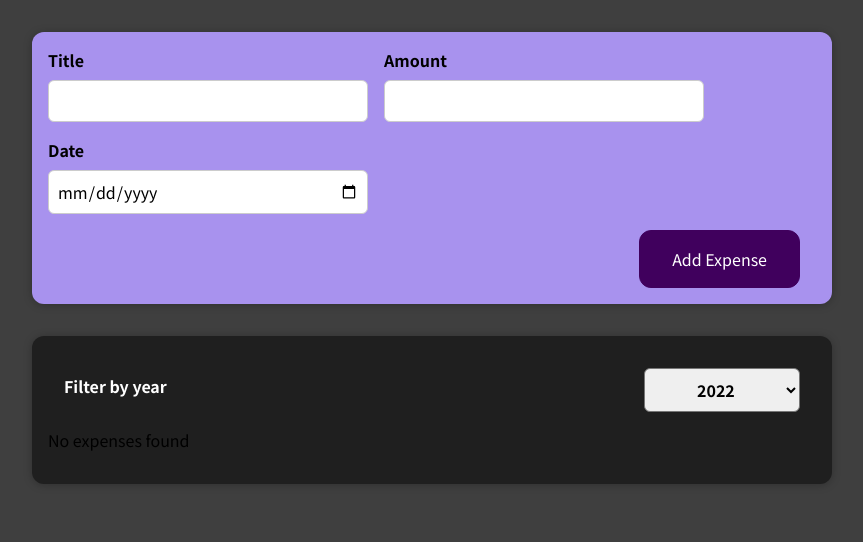
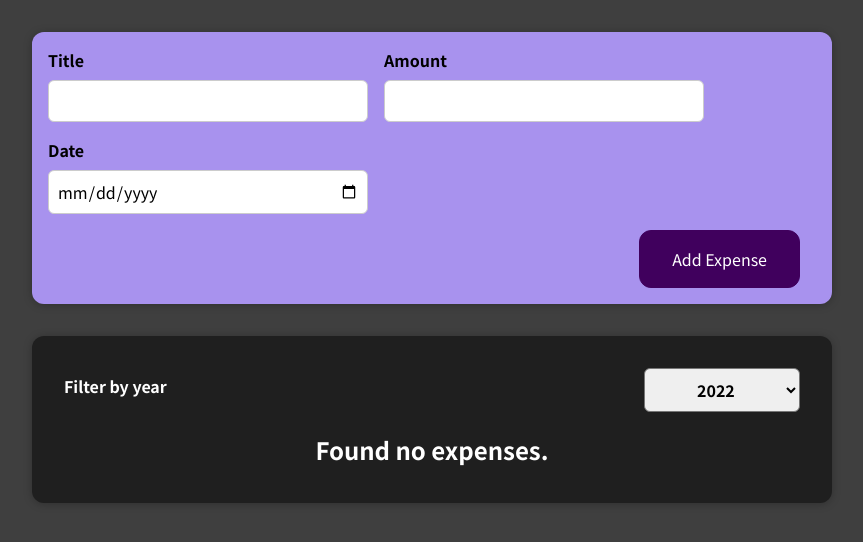
Before and after one commit to ivanmirandaortega/expense-tracker, a React (Create React App) app: page / in a window 1280 px wide. Shown: the top 542 px of the page, without its empty margins (208-1071 px from the left). Built offline with nearby package versions, Linux system fonts and the light colour scheme.

Commit message:
refactored conditional statement into a new expense list component"

```diff
--- a/src/components/ExpenseItem/ExpenseItem.js
+++ b/src/components/ExpenseItem/ExpenseItem.js
@@ -5,6 +5,7 @@
 
 function ExpenseItem(props) {
     return (
+        <li>
             <Card className='expense-item'>
                 <ExpenseDate date={props.date} />
                 <div className='expense-item__description'>
@@ -12,6 +13,7 @@
                     <div className='expense-item__price'>${props.amount}</div>
                 </div>
             </Card>
+        </li>
     )
 }
 
--- a/src/components/Expenses/Expenses.js
+++ b/src/components/Expenses/Expenses.js
@@ -1,8 +1,8 @@
 import React, { useState } from "react";
-import ExpenseItem from "../ExpenseItem/ExpenseItem";
 import Card from '../Card/Card'
 import './Expenses.css'
 import ExpensesFilter from "../ExpensesFilter/ExpensesFilter";
+import ExpensesList from "../ExpensesList/ExpensesList";
 
 function Expenses(props) {
     const [filteredYear, setFilteredYear] = useState('2022')
@@ -16,18 +16,6 @@
         return expense.date.getFullYear().toString() === filteredYear
     })
 
-    let expesnesContent = <p>No expenses found</p>
-
-    if (filteredExpenses.length > 0) {
-        expesnesContent = filteredExpenses.map(expense =>
-            <ExpenseItem
-                key={expense.id}
-                title={expense.title}
-                amount={expense.amount}
-                date={expense.date}
-            />)
-    }
-
     return (
         <div>
             <Card className="expenses">
@@ -35,7 +23,7 @@
                     selected={filteredYear}
                     onChangeFilter={filterChangeHandler}
                 />
-                {expesnesContent}
+                <ExpensesList items={filteredExpenses} />
             </Card>
         </div>
     )
--- /dev/null
+++ b/src/components/ExpensesList/ExpensesList.css
@@ -0,0 +1,9 @@
+.expenses-list {
+    list-style: none;
+    padding: 0;
+  }
+
+  .expenses-list__fallback {
+    color: white;
+    text-align: center;
+  }
--- /dev/null
+++ b/src/components/ExpensesList/ExpensesList.js
@@ -0,0 +1,26 @@
+import React from 'react';
+import ExpenseItem from '../ExpenseItem/ExpenseItem';
+import './ExpensesList.css'
+
+function ExpensesList(props) {
+    if (props.items.length === 0) {
+        return (
+            <h2 className='expenses-list__fallback'>Found no expenses.</h2>
+        )
+    }
+
+    return (
+        <ul className='expenses-list'>
+            {props.items.map(expense =>
+                <ExpenseItem
+                    key={expense.id}
+                    title={expense.title}
+                    amount={expense.amount}
+                    date={expense.date}
+                />)
+            }
+        </ul>
+    )
+}
+
+export default ExpensesList;
```
Lines whose indentation alone changed are shown as unchanged.
